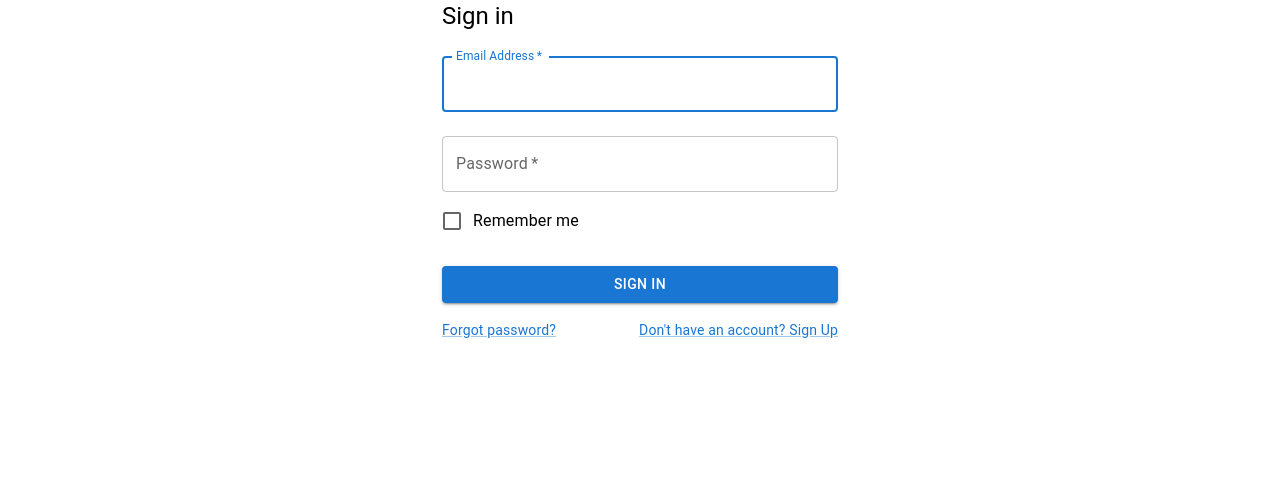
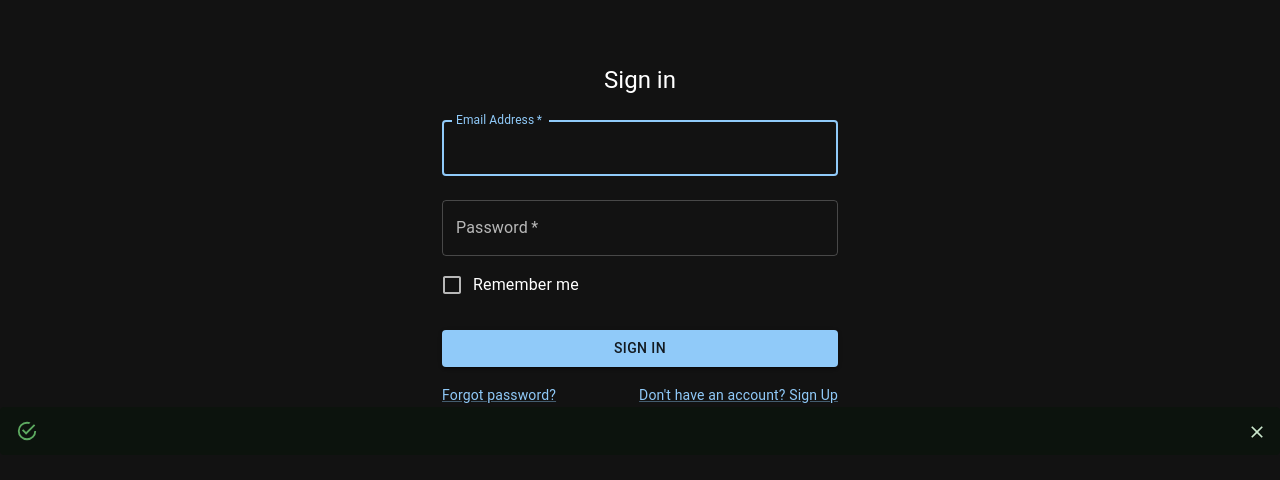
Before and after one commit to JoshuaTree63/flights-react, a React (Create React App) app: page /login in a window 1280 px wide. Shown: the top 480 px of the page. Built offline with nearby package versions, Linux system fonts and the light colour scheme.

Commit message:
add theme

```diff
--- a/src/App.js
+++ b/src/App.js
@@ -5,9 +5,9 @@ import { ME_URL } from './infra/urls';
 import { useContext, useEffect } from 'react';
 import { SetUserContext } from './context/userContext';
 import axios from 'axios';
-import { Box} from '@mui/material';
+import { Box, CssBaseline, createTheme} from '@mui/material';
 import { Notification } from './notification/notification';
-
+import { ThemeProvider } from '@emotion/react';
 
 
 function App() {
@@ -31,6 +31,7 @@ function App() {
     }, []
   )
   return (
+
     <>
       <Header />
       <Box paddingX={'24px'} sx={{maxWidth: 'sx'}}>
--- /dev/null
+++ b/src/components/common/myBox.jsx
@@ -0,0 +1,20 @@
+import { Box } from "@mui/material"
+
+const MyBox = ({children, ...styling_props})=> {
+
+    return(
+        <Box sx={{
+            marginTop: 8,
+            display: "flex",
+            flexDirection: "column",
+            alignItems: "center",
+            ...styling_props
+        }}>
+            {children}
+        </Box>
+
+    )
+
+}
+
+export default MyBox;
--- a/src/components/flights/flightsPage.jsx
+++ b/src/components/flights/flightsPage.jsx
@@ -60,7 +60,7 @@ export default function  FlightsPage () {
             <Outlet />
         </Stack>
 
-        <Button onClick={()=> setNotification({open: true, msg: "going to orders"})}>Go to orders</Button>
+        <Button color='secondary' onClick={()=> setNotification({open: true, msg: "going to orders"})}>Go to orders</Button>
 
         {user.user?.is_staff &&
             <>
--- a/src/components/login/loginPage.jsx
+++ b/src/components/login/loginPage.jsx
@@ -13,6 +13,7 @@ import { LOGIN_URL, ME_URL } from "../../infra/urls";
 import { SetUserContext } from "../../context/userContext";
 import { useNavigate } from "react-router-dom";
 import { setNotificationContext } from "../../context/notificationContext";
+import MyBox from "../common/myBox";
 
 
 export default function LoginPage() {
@@ -41,10 +42,14 @@ export default function LoginPage() {
           user: {...meResponse.data}
       })
       navigate('/')
+      setNotification({
+        open: true,
+        msg: "You have successfully logged in ",
+        severity: 'success' })
 
     } catch (e) {
       console.log(e)
-      setNotification({open: true, msg: e.response.data.results})
+      setNotification({open: true, msg: e.response.data.detail, severity: 'error'})
     }
 
 
@@ -52,7 +57,7 @@ export default function LoginPage() {
 
   return (
     <Container component="main" maxWidth="xs">
-      <Box>
+      <MyBox>
         <Typography component="h1" variant="h5">
           Sign in
         </Typography>
@@ -107,7 +112,7 @@ export default function LoginPage() {
           </Grid>
 
         </Box>
-      </Box>
+      </MyBox>
     </Container>
   );
 }
--- a/src/index.js
+++ b/src/index.js
@@ -10,6 +10,9 @@ import FlightDetails from './components/flights/flightsDetails';
 import LoginPage from './components/login/loginPage';
 import UserProvider from './context/userContext';
 import { Notification } from './notification/notification';
+import { CssBaseline, ThemeProvider, createTheme } from '@mui/material';
+import { orange, red } from '@mui/material/colors';
+import { dark } from '@mui/material/styles/createPalette';
 
 
 
@@ -40,13 +43,36 @@ const router = createBrowserRouter([
     element: <LoginPage />
   }
 ])
+
+const myTheme ={
+
+  palette: {
+    mode: 'dark'
+  //   primary: {
+  //     main: orange[500],
+  //   },
+  //   secondary: {
+  //     main: '#f50057',
+  //   },
+  // },
+  // typography: {
+  //   fontSize: 12
+  },
+}
+
+const theme = createTheme(myTheme)
+
 const root = ReactDOM.createRoot(document.getElementById('root'));
 root.render(
+  <ThemeProvider theme={theme}>
+  <CssBaseline />
   <Notification>
     <UserProvider>
       <RouterProvider router={router} />
     </UserProvider>
   </Notification>
+  </ThemeProvider>
+
 
 );
 
--- a/src/notification/notification.jsx
+++ b/src/notification/notification.jsx
@@ -1,4 +1,4 @@
-import { Snackbar } from "@mui/material"
+import { Alert, Snackbar } from "@mui/material"
 import { useState } from "react"
 import { setNotificationContext } from "../context/notificationContext"
 
@@ -29,9 +29,12 @@ export const Notification = ({children})=>{
         open={notification.open}
         autoHideDuration={6000}
         onClose={hendelClose}
-        message={notification.msg}
+        // message={notification.msg}
         // action={action}
         />
+            <Alert onClose={hendelClose} severity={notification.severity} sx={{width: '100%'}}>
+                {notification.msg}
+            </Alert>
         </>
 
     )
```
